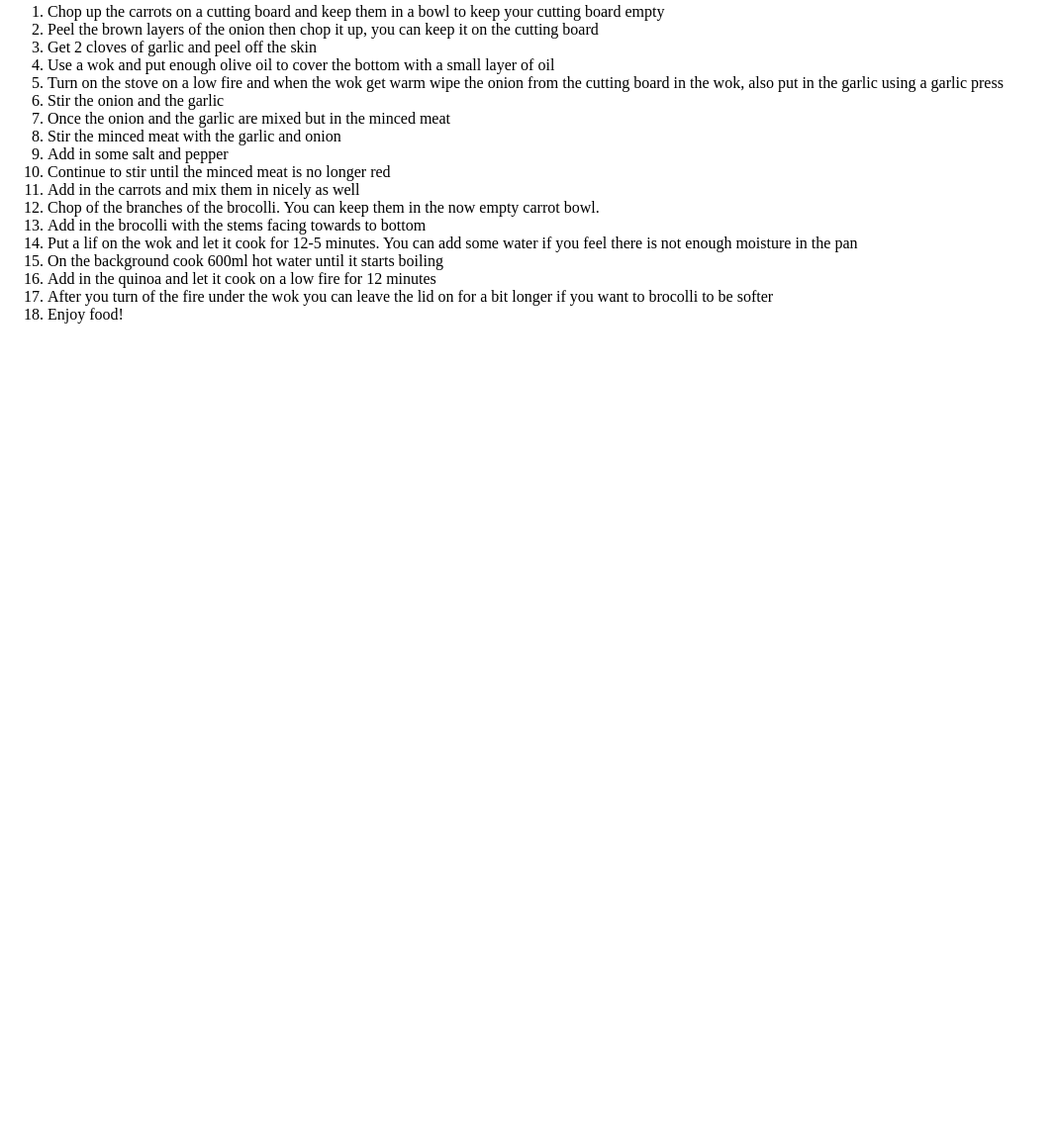
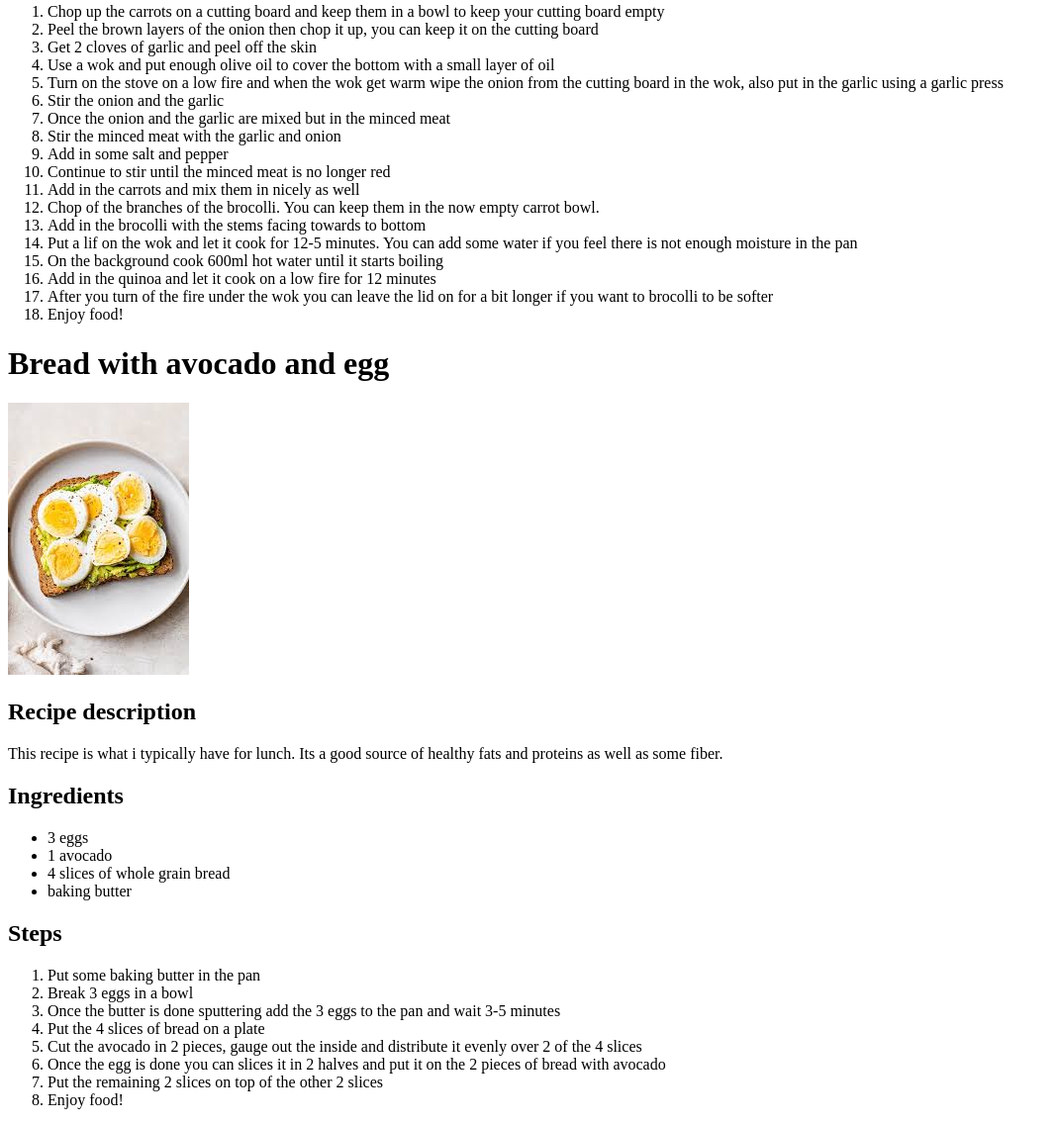
Before and after one commit to AndreRB1/odin-recipes, a plain HTML site: page recipes/recipe1.html in a window 1280 px wide. Shown: the part 1549-2686 px from the top of the page at 99% size, without its empty margins (0-1069 px from the left). Before the commit the page ends 1892 px from the top, so only its background shows below. Drawn offline with Linux system fonts and the light colour scheme.

Commit message:
Add an 2e recipe to the recipe1 page and its link in the index page

```diff
--- a/recipes/recipe1.html
+++ b/recipes/recipe1.html
@@ -43,5 +43,28 @@
         <li>Enjoy food!</li>
     </ol>
 
+
+    <h1>Bread with avocado and egg</h1>
+    <img src="../pictures/breakfast.jpg" alt="Picture of recipe">
+    <h2>Recipe description</h2>
+    <p>This recipe is what i typically have for lunch. Its a good source of healthy fats and proteins as well as some fiber.</p>
+    <h2>Ingredients</h2>
+    <ul>
+        <li>3 eggs</li>
+        <li>1 avocado</li>
+        <li>4 slices of whole grain bread</li>
+        <li>baking butter</li>
+    </ul>
+    <h2>Steps</h2>
+    <ol>
+        <li>Put some baking butter in the pan</li>
+        <li>Break 3 eggs in a bowl</li>
+        <li>Once the butter is done sputtering add the 3 eggs to the pan and wait 3-5 minutes</li>
+        <li>Put the 4 slices of bread on a plate</li>
+        <li>Cut the avocado in 2 pieces, gauge out the inside and distribute it evenly over 2 of the 4 slices</li>
+        <li>Once the egg is done you can slices it in 2 halves and put it on the 2 pieces of bread with avocado</li>
+        <li>Put the remaining 2 slices on top of the other 2 slices</li>
+        <li>Enjoy food!</li>
+    </ol>
 </body>
 </html>
```
Also changed, not shown: index.html (+5 -1 lines).
